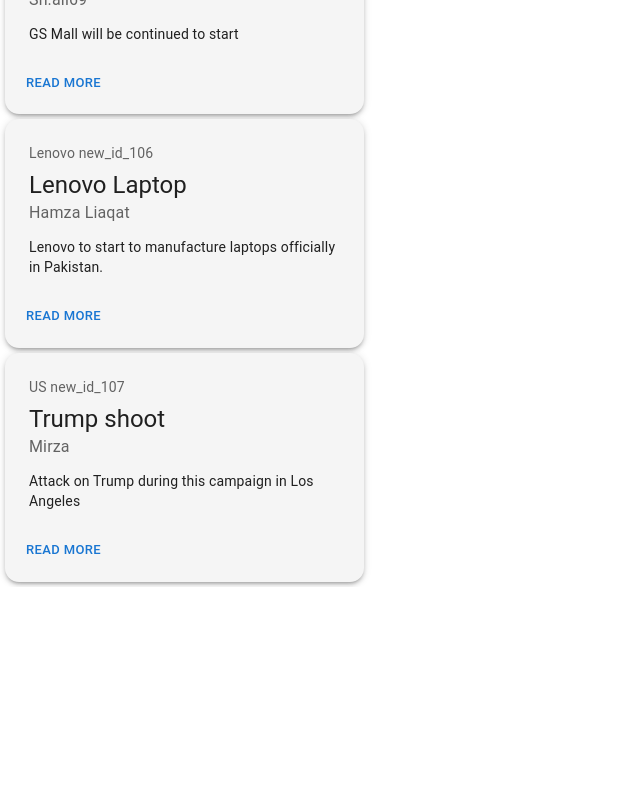
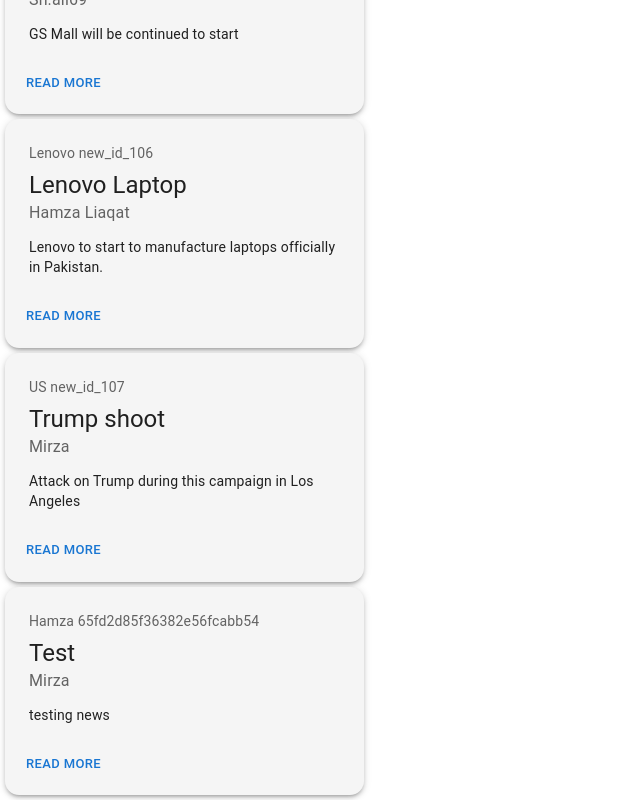
Before and after one commit to muhammad-hamza-liaqat/multi-page-application, a React (Vite) app: page /news in a window 1280 px wide. Shown: the part 994-1794 px from the top of the page, without its empty margins (0-640 px from the left). Before the commit the page ends 1581 px from the top, so only its background shows below. Built offline with nearby package versions, Linux system fonts and the light colour scheme.

Commit message:
new record

```diff
--- a/src/pages/News.jsx
+++ b/src/pages/News.jsx
@@ -13,6 +13,7 @@
                 <AllNews id="new_id_105" tag="Construction" title="GS Mall" author="Sh.ali69" text="GS Mall will be continued to start" />
                 <AllNews id="new_id_106" tag="Lenovo" title="Lenovo Laptop" author="Hamza Liaqat" text="Lenovo to start to manufacture laptops officially in Pakistan." />
                 <AllNews id="new_id_107" tag="US" title="Trump shoot" author="Mirza" text="Attack on Trump during this campaign in Los Angeles" />
+                <AllNews id="65fd2d85f36382e56fcabb54" tag="Hamza" title="Test" author="Mirza" text="testing news" />
             </div>
         </>
     );
```
